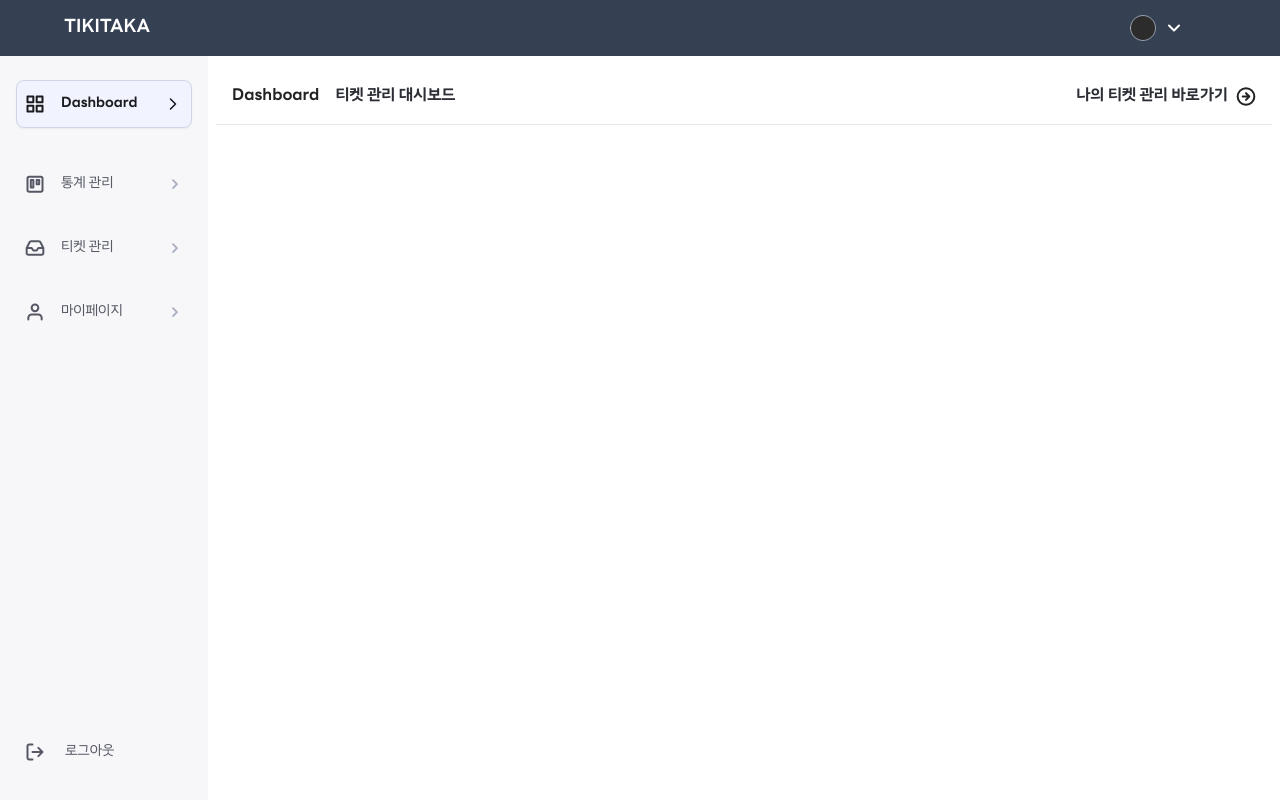
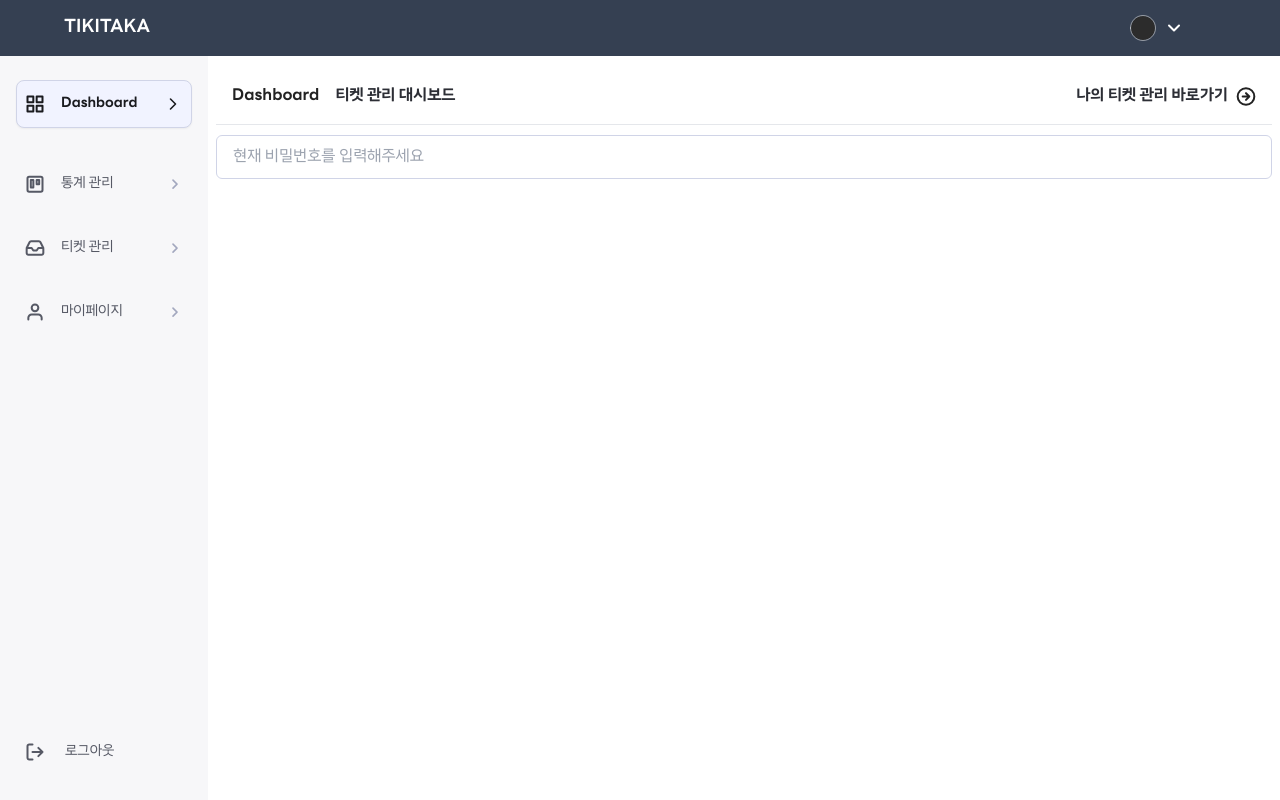
Before and after one commit to lamiiiii/TRILLION-TikiTaka-FE, a React app: page /manager in a window 1280 px wide. Built offline with nearby package versions, Linux system fonts and the light colour scheme.

Commit message:
TKT-28 feat: input 컴포넌트 구현

```diff
--- /dev/null
+++ b/src/components/common/Input.tsx
@@ -0,0 +1,33 @@
+interface InputProps {
+  element: 'input' | 'textarea';
+  label?: string;
+  size: 'sm' | 'lg';
+  placeholder?: string;
+  required?: boolean;
+  maxLength?: number;
+}
+
+export default function Input({element, label, size, placeholder, required, maxLength}: InputProps) {
+  return (
+    <>
+      <label className="text-sm font-semibold ml-[5px]">{label}</label>
+      {element === 'input' ? (
+        <input
+          placeholder={placeholder}
+          maxLength={maxLength}
+          required={required}
+          className={` ${size === 'sm' ? 'mt-[10px]' : ''} w-full px-4 py-[9px] border border-gray-2 rounded-md focus:outline-none focus:border-main `}
+        />
+      ) : (
+        <textarea
+          placeholder={placeholder}
+          required={required}
+          maxLength={maxLength}
+          className={
+            ' resize-none h-[110px] mt-[8px] px-[20px] py-[12px] text-black-0 border border-gray-5 rounded-[10px] focus:outline-none focus:border-primary-1 focus:border-[2px]'
+          }
+        />
+      )}
+    </>
+  );
+}
--- a/src/pages/manager/ManagerHome.tsx
+++ b/src/pages/manager/ManagerHome.tsx
@@ -1,13 +1,19 @@
 // 담당자 - 티켓 관리 대시보드 (전체)
 
+import Input from '../../components/common/Input';
 import TopMenu from '../../components/common/TopMenu';
 
 export default function ManagerHome() {
   return (
     <div className="top-container">
       <div className="flex flex-col max-w-1200">
-        <TopMenu boldBlackText="Dashboard" boldGrayText="티켓 관리 대시보드" rightText="나의 티켓 관리 바로가기" linkTo="/manager/tickets" />
-
+        <TopMenu
+          boldBlackText="Dashboard"
+          boldGrayText="티켓 관리 대시보드"
+          rightText="나의 티켓 관리 바로가기"
+          linkTo="/manager/tickets"
+        />
+        <Input element="input" size="sm" placeholder="현재 비밀번호를 입력해주세요" />
       </div>
     </div>
   );
```
